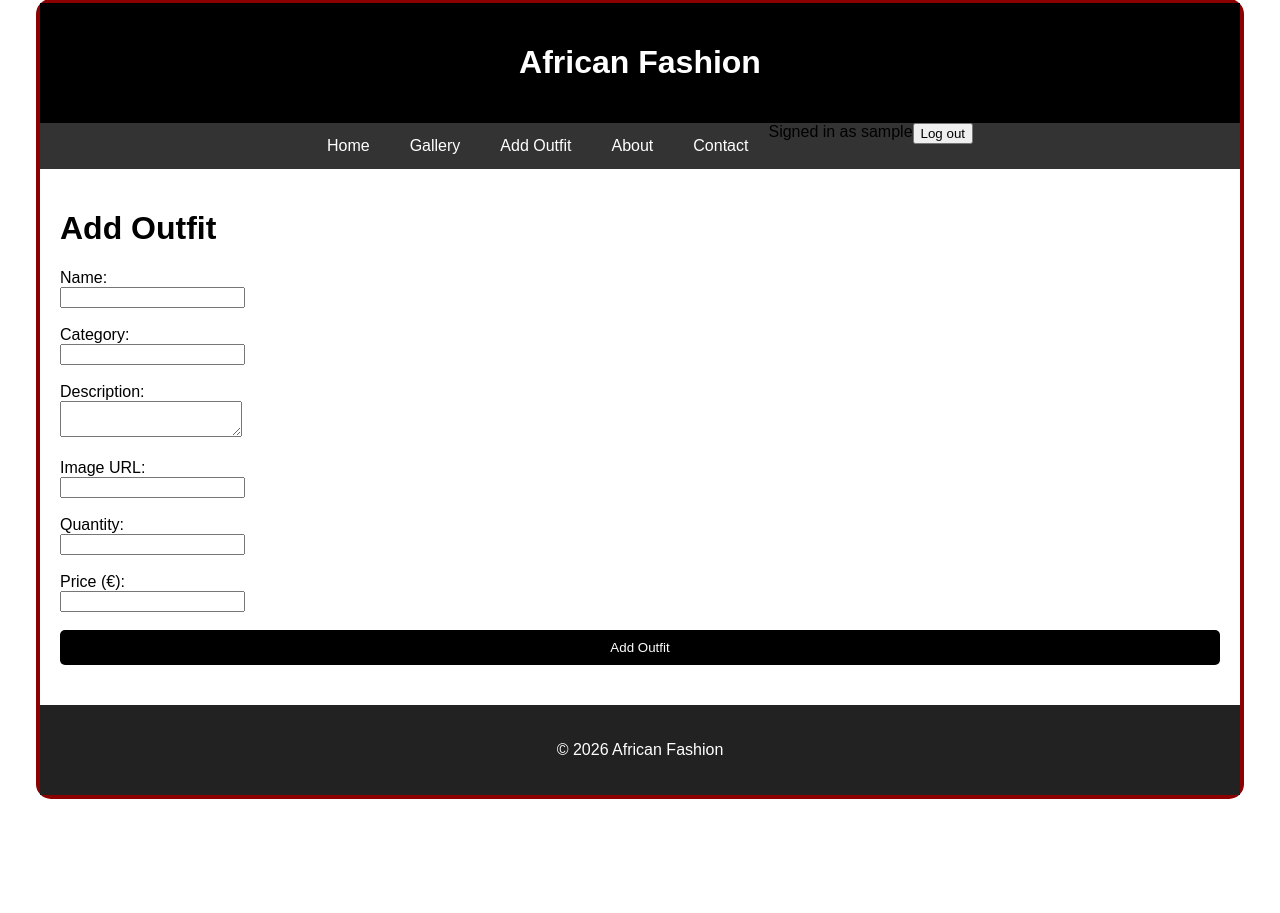
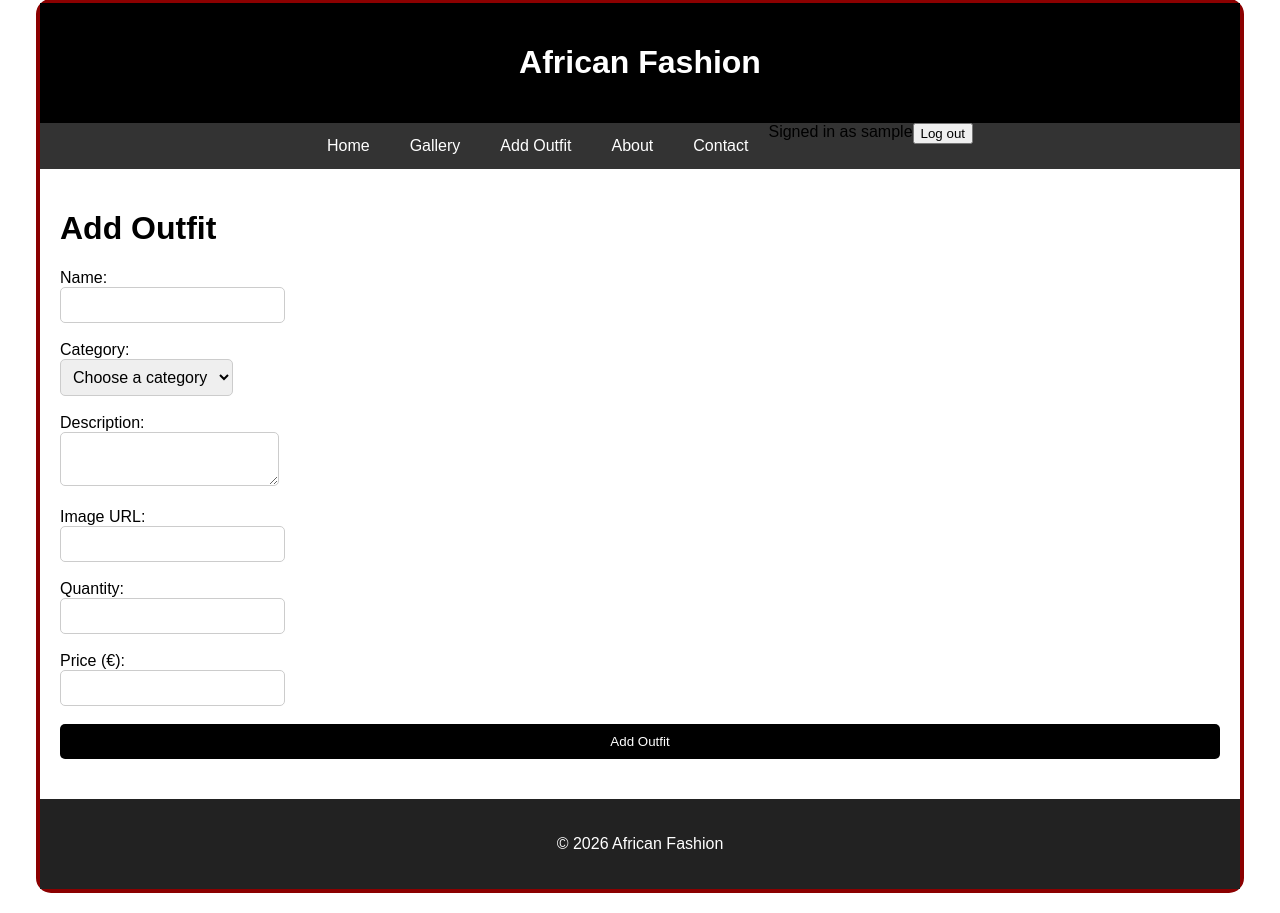
Before and after one commit to HlengiweNcube/flask_db_project, a Flask app: page /add in a window 1280 px wide. Shown: the part 21-934 px from the top of the page. Before the commit the page ends 820 px from the top, so only its background shows below. Run offline with Flask 3, Linux system fonts and the light colour scheme; the visitor is signed in with stand-in values (Sample User, id 1); data that the repository does not hold is empty.

Commit message:
Add category selection dropdowns

```diff
--- a/app.py
+++ b/app.py
@@ -17,6 +17,8 @@ app.config['SQLALCHEMY_DATABASE_URI'] = uri
 app.config['SQLALCHEMY_TRACK_MODIFICATIONS'] = False
 
 db.init_app(app)
+
+DEFAULT_CATEGORIES = ('Women', 'Men', 'Children', 'Accessories', 'Traditional')
 
 login_manager = LoginManager()
 login_manager.login_view = 'login'
@@ -80,10 +82,16 @@ def parse_outfit_values(source):
 
 
 def get_category_choices():
-    """Return category options for templates."""
+    """Return database categories for templates."""
     return db.session.scalars(
         select(Category).order_by(Category.name)
     ).all()
+
+
+def get_category_options():
+    """Return default and previously created categories for dropdowns."""
+    existing_names = {category.name for category in get_category_choices()}
+    return sorted(existing_names.union(DEFAULT_CATEGORIES))
 
 
 def get_category_counts(self_filter=None):
@@ -222,12 +230,12 @@ def add():
         try:
             values = parse_outfit_values(request.form)
         except ValueError as error:
-            return render_template('add_outfit.html', categories=get_category_choices(), error=str(error)), 400
+            return render_template('add_outfit.html', categories=get_category_options(), error=str(error)), 400
 
         category = get_or_create_category(values['category_name'])
 
         if not category:
-            return render_template('add_outfit.html', categories=get_category_choices(), error="Category is required")
+            return render_template('add_outfit.html', categories=get_category_options(), error="Category is required")
 
         existing = db.session.scalars(
             select(Outfit).filter_by(name=values['name'], category_id=category.id)
@@ -254,7 +262,7 @@ def add():
         db.session.commit()
         return redirect('/gallery')
 
-    return render_template('add_outfit.html', categories=get_category_choices())
+    return render_template('add_outfit.html', categories=get_category_options())
 
 
 @app.route('/edit/<int:id>', methods=['GET', 'POST'])
@@ -269,7 +277,7 @@ def edit_outfit(id):
         try:
             values = parse_outfit_values(request.form)
         except ValueError as error:
-            return render_template('edit_outfit.html', outfit=outfit, categories=get_category_choices(), error=str(error)), 400
+            return render_template('edit_outfit.html', outfit=outfit, categories=get_category_options(), error=str(error)), 400
 
         outfit.name = values['name']
         outfit.description = values['description']
@@ -281,7 +289,7 @@ def edit_outfit(id):
         db.session.commit()
         return redirect('/gallery')
 
-    return render_template('edit_outfit.html', outfit=outfit, categories=get_category_choices())
+    return render_template('edit_outfit.html', outfit=outfit, categories=get_category_options())
 
 
 @app.route('/delete/<int:id>', methods=['POST'])
--- a/static/css/style.css
+++ b/static/css/style.css
@@ -691,11 +691,16 @@ main {
     font-weight: bold;
 }
 
+form input,
+form select,
+form textarea,
 .form-group input,
+.form-group select,
 .form-group textarea {
     padding: 8px;
     border: 1px solid #ccc;
     border-radius: 5px;
+    font: inherit;
 }
 
 /* BUTTON STYLE */
--- a/templates/add_outfit.html
+++ b/templates/add_outfit.html
@@ -11,13 +11,13 @@
     <label>Name:</label><br>
     <input type="text" name="name" required><br><br>
 
-    <label>Category:</label><br>
-    <input list="category-list" name="category" required>
-    <datalist id="category-list">
-        {% for cat in categories %}
-            <option value="{{ cat.name }}">
+    <label for="category">Category:</label><br>
+    <select id="category" name="category" required>
+        <option value="" selected disabled>Choose a category</option>
+        {% for category in categories %}
+            <option value="{{ category }}">{{ category }}</option>
         {% endfor %}
-    </datalist>
+    </select>
     <br><br>
 
     <label>Description:</label><br>
```
Also changed, not shown: templates/edit_outfit.html (+5 -6 lines), test_app.py (+9 -0 lines).
